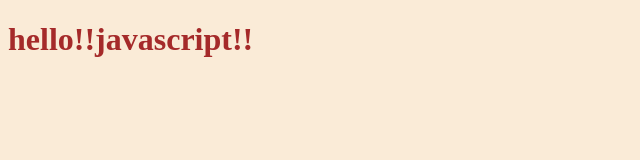
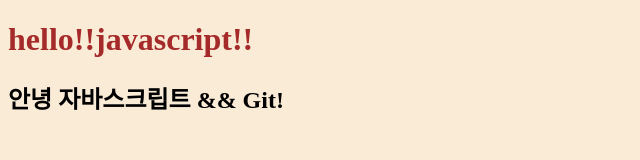
Before and after one commit to rainleee/javascript, a plain HTML site: page index.html in a window 1280 px wide. Shown: the whole page, without its empty margins (0-640 px from the left). Drawn offline with Linux system fonts and the light colour scheme.

Commit message:
live server

```diff
--- a/index.html
+++ b/index.html
@@ -6,6 +6,7 @@
   </head>
   <body>
     <h1>hello!!javascript!!</h1>
+    <h2>안녕 자바스크립트 && Git!</h2>
     <script src="index.js"></script>
   </body>
 </html>
```
